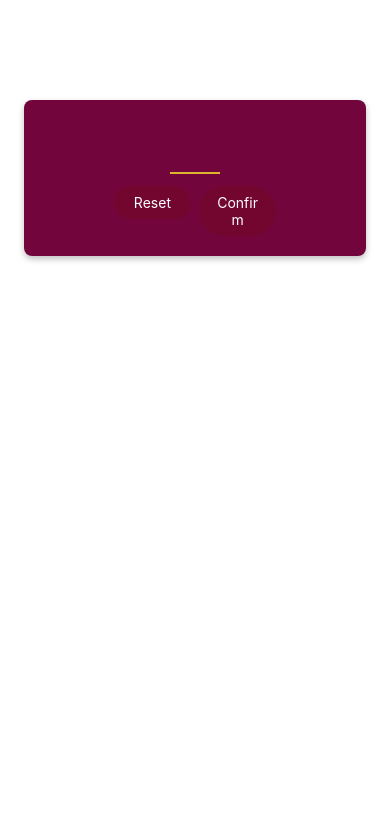
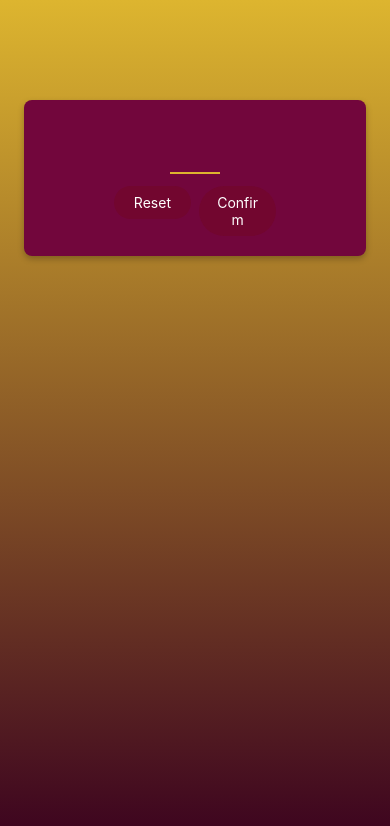
Before and after one commit to MidKnight92/rnCourse-section-4, a React Native app: screen / in a window 390 px wide. Shown: the top 826 px of the page. Built offline with nearby package versions, Linux system fonts and the light colour scheme.

Commit message:
Add background gradient

```diff
--- a/App.js
+++ b/App.js
@@ -1,14 +1,21 @@
-import { StyleSheet, View } from "react-native";
+import { StyleSheet } from "react-native";
+import { LinearGradient } from "expo-linear-gradient";
 import StartGameScreen from "./screens/StartGameScreen";
 
 export default function App() {
   return (
-    <View>
+    <LinearGradient
+      style={styles.rootContainer}
+      colors={["#ddb52f", "#3b021f"]}
+    >
       <StartGameScreen />
-    </View>
+    </LinearGradient>
   );
 }
 
 const styles = StyleSheet.create({
-  appContainer: {},
+  rootContainer: {
+    backgroundColor: "#ddb52f",
+    flex: 1,
+  },
 });
--- a/package.json
+++ b/package.json
@@ -12,7 +12,8 @@
     "expo": "~53.0.20",
     "expo-status-bar": "~2.2.3",
     "react": "19.0.0",
-    "react-native": "0.79.5"
+    "react-native": "0.79.5",
+    "expo-linear-gradient": "~14.1.5"
   },
   "devDependencies": {
     "@babel/core": "^7.20.0"
```
Also changed, not shown: 1 other file (tests, documents, lock files or other folders).
